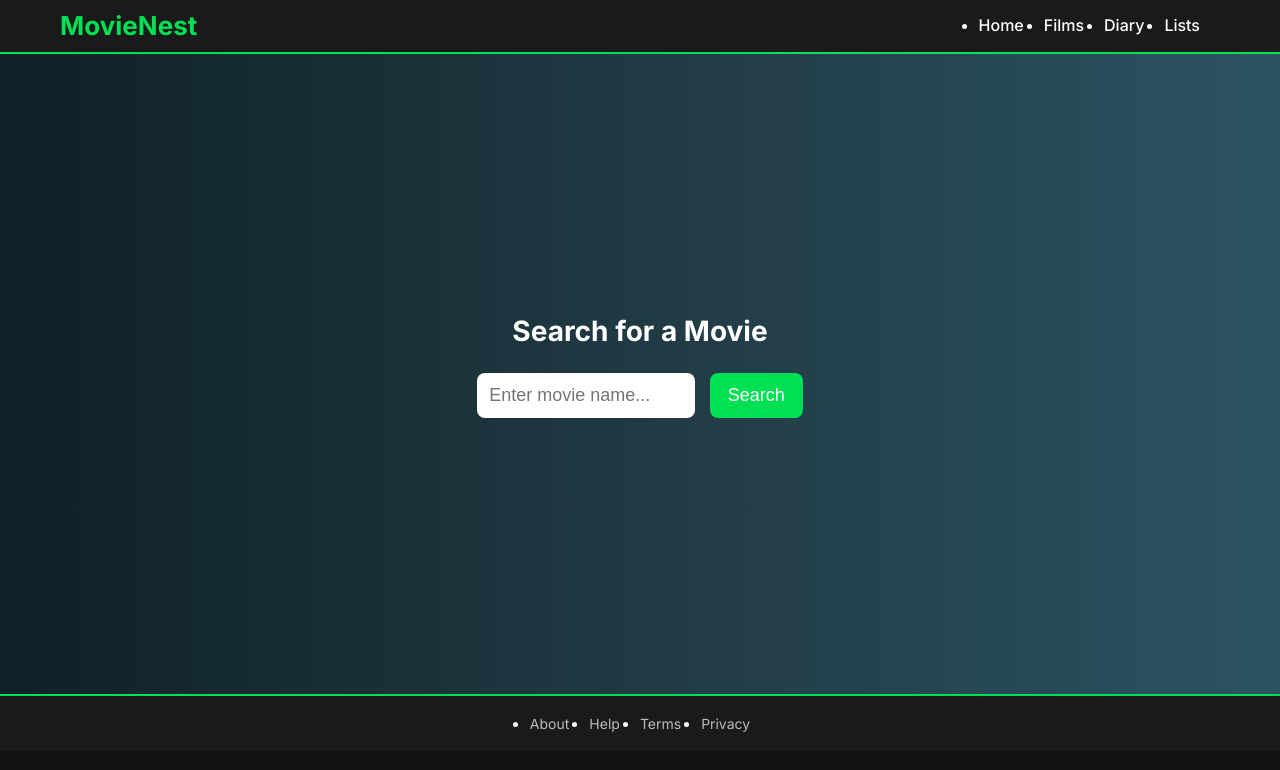
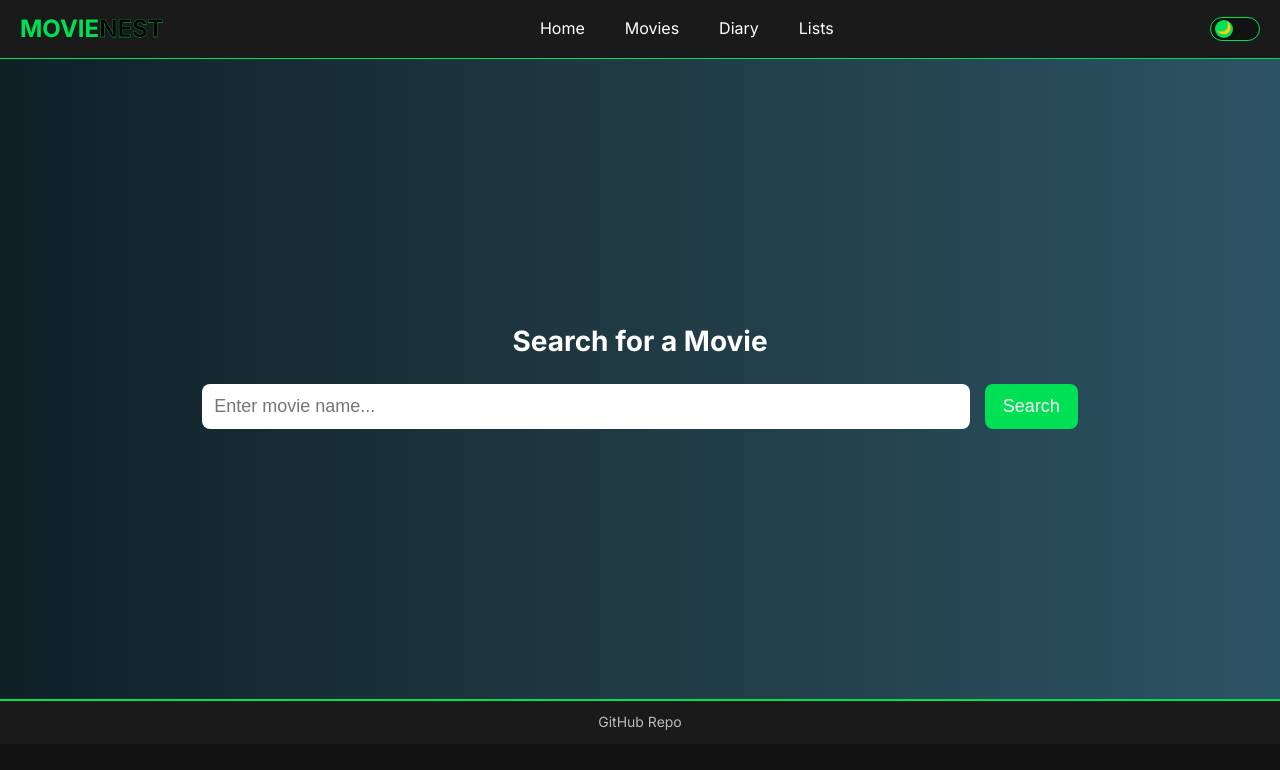
Before and after one commit to moetooo/MovieNest, a plain HTML site: page home.html in a window 1280 px wide. Drawn offline with Linux system fonts and the light colour scheme.

Commit message:
Added Toggle Theme, minimal changes to header

```diff
--- a/home.html
+++ b/home.html
@@ -9,19 +9,20 @@
 </head>
 <body>
     <header>
-        <div class="container">
-            <div class="logo">
-                <h1>MovieNest</h1>
-            </div>
-            <nav>
-                <ul>
-                    <li><a href="#" class="active">Home</a></li>
-                    <li><a href="#">Films</a></li>
-                    <li><a href="#">Diary</a></li>
-                    <li><a href="#">Lists</a></li>
-                </ul>
-            </nav>
+        <div class="brand-name">
+            <span class="full-green">MOVIE</span><span class="half-border">NEST</span>
         </div>
+
+        <ul class="nav_links">
+            <li><a href="home.html">Home</a></li>
+            <li><a href="#">Movies</a></li>
+            <li><a href="#">Diary</a></li>
+            <li><a href="#">Lists</a></li>
+        </ul>
+
+        <button id="theme-toggle">
+            <div class="toggle-icon"></div>
+        </button>
     </header>
 
     <section class="movie-search">
@@ -35,18 +36,11 @@
     </section>
 
     <footer>
-        <div class="container">
-            <div class="footer-content">
-                <div class="footer-links">
-                    <ul>
-                        <li><a href="#">About</a></li>
-                        <li><a href="#">Help</a></li>
-                        <li><a href="#">Terms</a></li>
-                        <li><a href="#">Privacy</a></li>
-                    </ul>
-                </div>
-            </div>
-        </div>
+        <nav>
+            <ul>
+                <a href="https://github.com/moetooo/movienest">GitHub Repo</a>
+            </ul>
+        </nav>
     </footer>
 
     <script src="script.js"></script>
--- a/script.js
+++ b/script.js
@@ -31,3 +31,61 @@ async function searchMovie() {
     }
 
 }
+
+
+// Wait for DOM to be fully loaded
+document.addEventListener('DOMContentLoaded', function() {
+    // Get the theme toggle button
+    const themeToggle = document.getElementById('theme-toggle');
+
+    // Check if user has previously selected a theme
+    const savedTheme = localStorage.getItem('theme');
+
+    // Apply saved theme or default to dark
+    if (savedTheme) {
+        document.documentElement.setAttribute('data-theme', savedTheme);
+    } else {
+        document.documentElement.setAttribute('data-theme', 'dark');
+    }
+
+    // Toggle theme when button is clicked
+    themeToggle.addEventListener('click', function() {
+        // Get current theme
+        const currentTheme = document.documentElement.getAttribute('data-theme');
+
+        // Switch to opposite theme
+        const newTheme = currentTheme === 'dark' ? 'light' : 'dark';
+
+        // Apply new theme
+        document.documentElement.setAttribute('data-theme', newTheme);
+
+        // Save theme preference
+        localStorage.setItem('theme', newTheme);
+    });
+
+//     // Movie search functionality
+//     window.searchMovie = function() {
+//         const movieInput = document.getElementById('movieInput');
+//         const result = document.getElementById('result');
+//         const errorMsg = document.getElementById('errorMsg');
+
+//         // Get movie name from input
+//         const movieName = movieInput.value.trim();
+
+//         // Validate input
+//         if (movieName === '') {
+//             errorMsg.textContent = 'Please enter a movie name';
+//             return;
+//         }
+
+//         // Clear previous error message
+//         errorMsg.textContent = '';
+
+//         // In a real app, you would make an API call here
+//         // For now, just display a message
+//         result.textContent = `Searching for "${movieName}"...`;
+
+//         // Clear input field
+//         movieInput.value = '';
+//     };
+});
--- a/style.css
+++ b/style.css
@@ -5,70 +5,153 @@
   box-sizing: border-box;
 }
 
+:root {
+  /* Dark theme (default) */
+  --bg-primary: #121212;
+  --bg-secondary: #1a1a1a;
+  --text-primary: #ffffff;
+  --text-secondary: rgba(255, 255, 255, 0.7);
+  --accent: #00e054;
+  --accent-hover: #00b843;
+  --search-bg: linear-gradient(to right, #0f2027, #203a43, #2c5364);
+  --input-bg: #ffffff;
+  --input-text: #333333;
+  --half-border-color: black;
+}
+
+/* Light theme */
+[data-theme="light"] {
+  --bg-primary: #f5f5f5;
+  --bg-secondary: #ffffff;
+  --text-primary: #333333;
+  --text-secondary: rgba(0, 0, 0, 0.7);
+  --accent: #00b843;
+  --accent-hover: #00e054;
+  --search-bg: linear-gradient(to right, #e0eafc, #cfdef3);
+  --half-border-color: white;
+}
+
 body {
   font-family: 'Inter', sans-serif;
-  background-color: #121212;
-  color: #ffffff;
+  background-color: var(--bg-primary);
+  color: var(--text-primary);
   line-height: 1.6;
-}
-
-.container {
-  max-width: 1200px;
-  margin: 0 auto;
-  padding: 0 20px;
+  transition: background-color 0.3s, color 0.3s;
 }
 
 a {
   text-decoration: none;
-  color: #ffffff;
+  color: var(--text-primary);
   transition: color 0.3s;
 }
 
 a:hover {
-  color: #00e054;
+  color: var(--accent);
 }
 
-/* Header Styles */
+/* Header */
 header {
-  background-color: #1a1a1a;
-  padding: 5px 0;
-  border-bottom: 2px solid #00e054;
-}
-
-header .container {
   display: flex;
   justify-content: space-between;
   align-items: center;
+  padding: 10px 20px;
+  background-color: var(--bg-secondary);
+  transition: background-color 0.3s;
+  border-bottom: 1px solid var(--accent);
 }
 
-.logo h1 {
-  font-size: 26px;
-  font-weight: 700;
-  color: #00e054;
+/* Logo */
+.brand-name {
+  display: flex;
+  align-items: center;
+  font-size: 24px;
 }
 
-nav ul {
+/* Half-border text */
+.half-border {
+  color: var(--half-border-color);
+  font-weight: bold;
+  -webkit-text-stroke: 0.3px var(--accent);
+}
+
+/* Fully Green Text */
+.full-green {
+  color: var(--accent);
+  font-weight: bold;
+}
+
+/* Navigation Links */
+.nav_links {
+  list-style: none;
   display: flex;
 }
 
-nav ul li {
-  margin-right: 20px;
+.nav_links li {
+  padding: 0px 20px;
 }
 
-nav ul li a {
-  font-size: 16px;
-  font-weight: 500;
+.nav_links li a {
+  transition: all 0.3s ease;
+  color: var(--text-primary);
+}
+
+.nav_links li a:hover {
+  color: var(--accent);
+}
+
+/* Theme Toggle Switch */
+.theme-toggle-wrapper {
+  display: flex;
+  align-items: center;
+}
+
+#theme-toggle {
+  position: relative;
+  width: 50px;
+  height: 24px;
+  border-radius: 12px;
+  background-color: var(--bg-primary);
+  border: 1px solid var(--accent);
+  cursor: pointer;
+  transition: all 0.3s ease;
+  display: flex;
+  align-items: center;
+  padding: 0 4px;
+}
+
+.toggle-icon {
+  position: absolute;
+  width: 18px;
+  height: 18px;
+  border-radius: 50%;
+  background-color: var(--accent);
+  transition: transform 0.3s ease;
+  transform: translateX(0);
+}
+
+[data-theme="light"] #theme-toggle .toggle-icon {
+  transform: translateX(24px);
+}
+
+.toggle-icon::before {
+  content: "🌙";
+  font-size: 12px;
+}
+
+[data-theme="light"] .toggle-icon::before {
+  content: "☀️";
 }
 
 /* Movie Search Section */
 .movie-search {
   text-align: center;
   padding: 15vh 0;
-  background: linear-gradient(to right, #0f2027, #203a43, #2c5364);
+  background: var(--search-bg);
   height: 80vh;
   display: flex;
   flex-direction: column;
   justify-content: center;
+  transition: background 0.3s;
 }
 
 .movie-search h2 {
@@ -83,12 +166,14 @@ nav ul li a {
   border: none;
   border-radius: 8px;
   outline: none;
+  background-color: var(--input-bg);
+  color: var(--input-text);
 }
 
 .movie-search button {
   padding: 12px 18px;
   font-size: 18px;
-  background-color: #00e054;
+  background-color: var(--accent);
   color: white;
   border: none;
   border-radius: 8px;
@@ -98,40 +183,64 @@ nav ul li a {
 }
 
 .movie-search button:hover {
-  background-color: #00b843;
+  background-color: var(--accent-hover);
 }
 
-#result {
-  font-size: 18px;
-  margin-top: 20px;
-  color: #ffcc00;
+#errorMsg {
+  color: #ff6b6b;
+  margin-top: 10px;
+  font-size: 14px;
+}
+/* Footer */
+footer {
+  background-color: var(--bg-secondary); /* Uses a CSS variable for background color */
+  padding: 10px 0px; /* 5px top/bottom, 20px left/right */
+  text-align: center; /* Centers the content */
+  border-top: 2px solid var(--accent); /* Adds a top border */
+  transition: background-color 0.3s; /* Smooth background transition */
 }
 
-/* Footer Styles */
-footer {
-  background-color: #1a1a1a;
-  padding: 15px 0;
-  text-align: center;
-  border-top: 2px solid #00e054;
+footer nav ul {
+  display: flex; /* Uses flexbox for layout */
+  justify-content: center; /* Centers the links */
+  gap: 20px; /* Adds spacing between links */
+  list-style: none; /* Removes bullet points */
+  padding: 0; /* Resets default padding */
 }
 
-.footer-links ul {
-  display: flex;
-  justify-content: center;
-  gap: 20px;
+footer nav ul a {
+  font-size: 14px; /* Sets font size */
+  color: var(--text-secondary); /* Uses CSS variable for color */
+  text-decoration: none; /* Removes underline */
 }
 
-.footer-links ul li a {
-  font-size: 14px;
-  color: rgba(255, 255, 255, 0.7);
+footer nav ul a:hover {
+  color: var(--accent); /* Changes color on hover */
 }
 
-.footer-links ul li a:hover {
-  color: #00e054;
-}
-
+/* Responsive Design */
 @media (max-width: 768px) {
   .movie-search input {
-      width: 80%;
+    width: 80%;
+  }
+
+  header {
+    flex-wrap: wrap;
+  }
+
+  .nav_links {
+    order: 3;
+    width: 100%;
+    justify-content: center;
+    margin-top: 10px;
+  }
+
+  .theme-toggle-wrapper {
+    margin-left: auto;
+  }
+
+  .movie-search button {
+    margin-top: 10px;
+    margin-left: 0;
   }
 }
```
